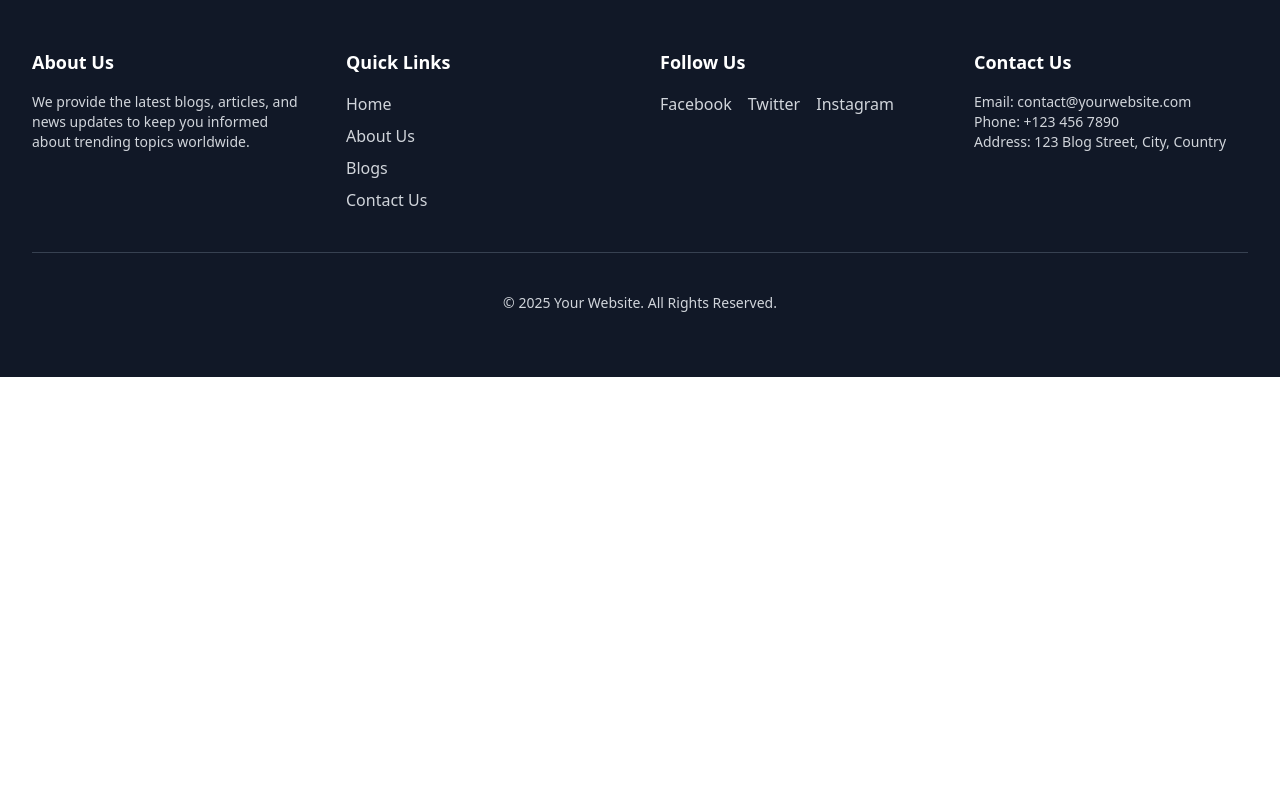
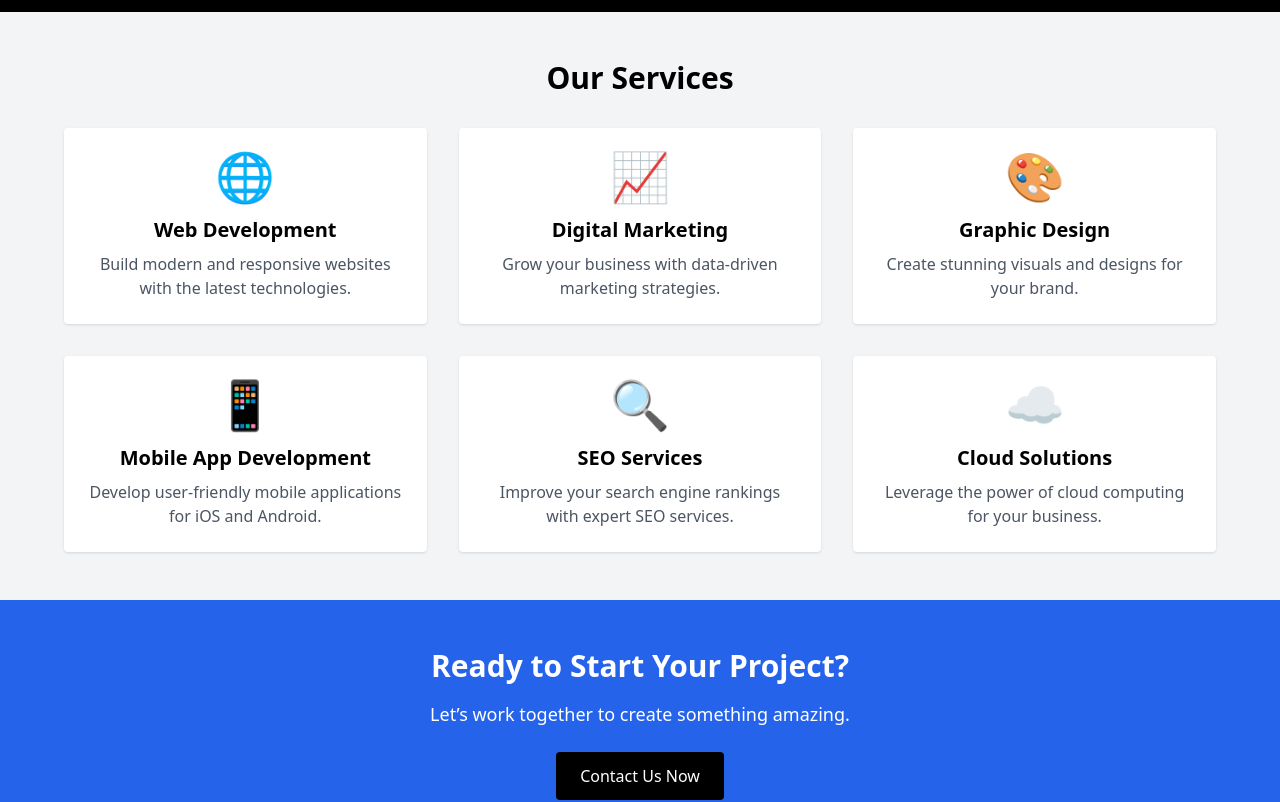
Before and after one commit to viveka941/Sport-News, a React (Vite) app in the folder sportdunia/: page /service in a window 1280 px wide. Shown: the part 260-1062 px from the top of the page. Before the commit the page ends 800 px from the top, so only its background shows below. Built offline with nearby package versions, Linux system fonts and the light colour scheme.

Commit message:
update contact and about pages with new content and styling; add contact form and service overview section

```diff
--- a/sportdunia/src/component/Footer.jsx
+++ b/sportdunia/src/component/Footer.jsx
@@ -65,7 +65,7 @@ export default function Footer() {
               Contact Us
             </h6>
             <p className="text-sm">
-              Email: contact@yourwebsite.com <br />
+              Email: Sportsdunia@yourwebsite.com <br />
               Phone: +123 456 7890 <br />
               Address: 123 Blog Street, City, Country
             </p>
--- a/sportdunia/src/page/About.jsx
+++ b/sportdunia/src/page/About.jsx
@@ -3,12 +3,71 @@ import React from "react";
 export default function About() {
   return (
     <div>
-      <div className="py-10  bg-black text-white px-4 text-center">
+      {/* Hero Section */}
+      <div className="py-10 bg-black text-white px-4 text-center">
         <h2 className="text-5xl lg:text-7xl leading-snug font-bold mb-5">
-          About Us Page
+          About Us
         </h2>
+        <p className="text-lg lg:text-xl text-gray-400">
+          Learn more about our mission, values, and the team behind our success.
+        </p>
       </div>
 
+      {/* Introduction Section */}
+      <div className="py-12 px-4 lg:px-16">
+        <h3 className="text-3xl font-semibold text-center mb-8">Who We Are</h3>
+        <p className="text-lg text-gray-700 leading-relaxed max-w-4xl mx-auto text-center">
+          We are a passionate team dedicated to providing the latest and most
+          engaging content, including blogs, news, and articles. Our mission is
+          to keep our readers informed and inspired by curating high-quality and
+          trending topics from around the globe.
+        </p>
+      </div>
+
+      {/* Mission Section */}
+      <div className="bg-gray-100 py-12 px-4 lg:px-16">
+        <h3 className="text-3xl font-semibold text-center mb-8">Our Mission</h3>
+        <p className="text-lg text-gray-700 leading-relaxed max-w-4xl mx-auto text-center">
+          Our mission is to connect people with knowledge, inspire creativity,
+          and empower readers to stay ahead in an ever-changing world. We aim to
+          deliver valuable content that resonates with diverse audiences.
+        </p>
+      </div>
+
+      {/* Team Section */}
+      <div className="py-12 px-4 lg:px-16">
+        <h3 className="text-3xl font-semibold text-center mb-8">
+          Meet Our Team
+        </h3>
+        <div className="grid grid-cols-1 sm:grid-cols-2 lg:grid-cols-3 gap-8 max-w-6xl mx-auto">
+          <div className="text-center">
+            <div className="w-32 h-32 mx-auto bg-gray-300 rounded-full"></div>
+            <h4 className="text-xl font-medium mt-4">John Doe</h4>
+            <p className="text-gray-600">Founder & CEO</p>
+          </div>
+          <div className="text-center">
+            <div className="w-32 h-32 mx-auto bg-gray-300 rounded-full"></div>
+            <h4 className="text-xl font-medium mt-4">Jane Smith</h4>
+            <p className="text-gray-600">Content Strategist</p>
+          </div>
+          <div className="text-center">
+            <div className="w-32 h-32 mx-auto bg-gray-300 rounded-full"></div>
+            <h4 className="text-xl font-medium mt-4">Sam Wilson</h4>
+            <p className="text-gray-600">Technical Lead</p>
+          </div>
+        </div>
+      </div>
+
+      {/* Call to Action */}
+      <div className="bg-black text-white py-12 px-4 text-center">
+        <h4 className="text-2xl font-semibold mb-4">Join Us</h4>
+        <p className="text-lg text-gray-400 mb-6">
+          Be a part of our journey and stay updated with our latest content.
+        </p>
+        <button className="bg-blue-600 hover:bg-blue-500 text-white py-2 px-6 rounded-full">
+          Learn More
+        </button>
+      </div>
     </div>
   );
 }
--- a/sportdunia/src/page/Contact.jsx
+++ b/sportdunia/src/page/Contact.jsx
@@ -1,12 +1,117 @@
-import React from 'react'
+import React from "react";
 
 export default function Contact() {
   return (
     <div>
-      <div className="py-10  bg-black text-white px-4 text-center">
+      {/* Hero Section */}
+      <div className="py-10 bg-black text-white px-4 text-center">
         <h2 className="text-5xl lg:text-7xl leading-snug font-bold mb-5">
-           Contact Page
+          Contact Us
         </h2>
+        <p className="text-lg lg:text-xl text-gray-400">
+          We'd love to hear from you! Feel free to reach out for any inquiries
+          or feedback.
+        </p>
+      </div>
+
+      {/* Contact Form Section */}
+      <div className="py-12 px-4 lg:px-16">
+        <h3 className="text-3xl font-semibold text-center mb-8">
+          Get in Touch
+        </h3>
+        <form className="max-w-3xl mx-auto bg-gray-100 p-8 rounded shadow">
+          <div className="mb-6">
+            <label
+              htmlFor="name"
+              className="block text-gray-700 font-medium mb-2"
+            >
+              Full Name
+            </label>
+            <input
+              type="text"
+              id="name"
+              className="w-full px-4 py-2 border rounded focus:outline-none focus:ring-2 focus:ring-blue-500"
+              placeholder="Enter your name"
+              required
+            />
+          </div>
+          <div className="mb-6">
+            <label
+              htmlFor="email"
+              className="block text-gray-700 font-medium mb-2"
+            >
+              Email Address
+            </label>
+            <input
+              type="email"
+              id="email"
+              className="w-full px-4 py-2 border rounded focus:outline-none focus:ring-2 focus:ring-blue-500"
+              placeholder="Enter your email"
+              required
+            />
+          </div>
+          <div className="mb-6">
+            <label
+              htmlFor="message"
+              className="block text-gray-700 font-medium mb-2"
+            >
+              Message
+            </label>
+            <textarea
+              id="message"
+              rows="4"
+              className="w-full px-4 py-2 border rounded focus:outline-none focus:ring-2 focus:ring-blue-500"
+              placeholder="Write your message"
+              required
+            ></textarea>
+          </div>
+          <button
+            type="submit"
+            className="w-full bg-blue-600 hover:bg-blue-500 text-white py-2 rounded font-medium"
+          >
+            Send Message
+          </button>
+        </form>
+      </div>
+
+      {/* Contact Details Section */}
+      <div className="bg-gray-100 py-12 px-4 lg:px-16">
+        <h3 className="text-3xl font-semibold text-center mb-8">
+          Our Contact Details
+        </h3>
+        <div className="text-lg text-gray-700 max-w-3xl mx-auto text-center leading-relaxed">
+          <p className="mb-4">
+            <strong>Address:</strong> 123 Main Street, Anytown, USA
+          </p>
+          <p className="mb-4">
+            <strong>Phone:</strong> +1 (555) 123-4567
+          </p>
+          <p className="mb-4">
+            <strong>Email:</strong>{" "}
+            <a
+              href="mailto:contact@example.com"
+              className="text-blue-500 hover:underline"
+            >
+              contact@example.com
+            </a>
+          </p>
+        </div>
+      </div>
+
+      {/* Map Section */}
+      <div className="py-12 px-4 lg:px-16">
+        <h3 className="text-3xl font-semibold text-center mb-8">Find Us</h3>
+        <div className="max-w-5xl mx-auto">
+          <iframe
+            src="https://www.google.com/maps/embed?pb=!1m18!1m12!1m3!1d3153.0856806731663!2d-122.40179728467894!3d37.793781979756336!2m3!1f0!2f0!3f0!3m2!1i1024!2i768!4f13.1!3m3!1m2!1s0x8085814d113d497b%3A0x4baf68c4f4a3dba4!2sSalesforce+Tower!5e0!3m2!1sen!2sus!4v1616146312051!5m2!1sen!2sus"
+            width="100%"
+            height="400"
+            allowFullScreen=""
+            loading="lazy"
+            className="border rounded"
+            title="Our Location"
+          ></iframe>
+        </div>
       </div>
     </div>
   );
--- a/sportdunia/src/page/Service.jsx
+++ b/sportdunia/src/page/Service.jsx
@@ -1,12 +1,86 @@
-import React from 'react'
+import React from "react";
 
 export default function Service() {
   return (
     <div>
-      <div className="py-10  bg-black text-white px-4 text-center">
+      {/* Hero Section */}
+      <div className="py-10 bg-black text-white px-4 text-center">
         <h2 className="text-5xl lg:text-7xl leading-snug font-bold mb-5">
           Welcome to Our Service Page
         </h2>
+        <p className="text-lg lg:text-xl text-gray-400">
+          Discover our wide range of professional services tailored to meet your
+          needs.
+        </p>
+      </div>
+
+      {/* Services Overview Section */}
+      <div className="py-12 px-4 lg:px-16 bg-gray-100">
+        <h3 className="text-3xl font-semibold text-center mb-8">
+          Our Services
+        </h3>
+        <div className="grid grid-cols-1 md:grid-cols-2 lg:grid-cols-3 gap-8">
+          {[
+            {
+              title: "Web Development",
+              description:
+                "Build modern and responsive websites with the latest technologies.",
+              icon: "🌐",
+            },
+            {
+              title: "Digital Marketing",
+              description:
+                "Grow your business with data-driven marketing strategies.",
+              icon: "📈",
+            },
+            {
+              title: "Graphic Design",
+              description:
+                "Create stunning visuals and designs for your brand.",
+              icon: "🎨",
+            },
+            {
+              title: "Mobile App Development",
+              description:
+                "Develop user-friendly mobile applications for iOS and Android.",
+              icon: "📱",
+            },
+            {
+              title: "SEO Services",
+              description:
+                "Improve your search engine rankings with expert SEO services.",
+              icon: "🔍",
+            },
+            {
+              title: "Cloud Solutions",
+              description:
+                "Leverage the power of cloud computing for your business.",
+              icon: "☁️",
+            },
+          ].map((service, index) => (
+            <div
+              key={index}
+              className="p-6 bg-white rounded shadow text-center hover:shadow-lg transition"
+            >
+              <div className="text-5xl mb-4">{service.icon}</div>
+              <h4 className="text-xl font-semibold mb-2">{service.title}</h4>
+              <p className="text-gray-600">{service.description}</p>
+            </div>
+          ))}
+        </div>
+      </div>
+
+      {/* Call-to-Action Section */}
+      <div className="py-12 px-4 lg:px-16 bg-blue-600 text-white text-center">
+        <h3 className="text-3xl font-semibold mb-4">
+          Ready to Start Your Project?
+        </h3>
+        <p className="text-lg mb-6">
+          Let’s work together to create something amazing.
+        </p>
+        <button className="px-6 py-3 bg-black text-white rounded hover:bg-gray-800 transition">
+          Contact Us Now
+        </button>
       </div>
     </div>
   );
```
